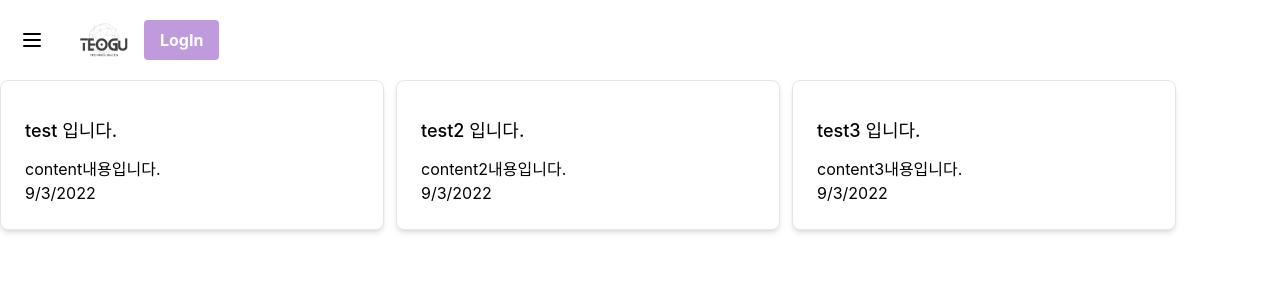
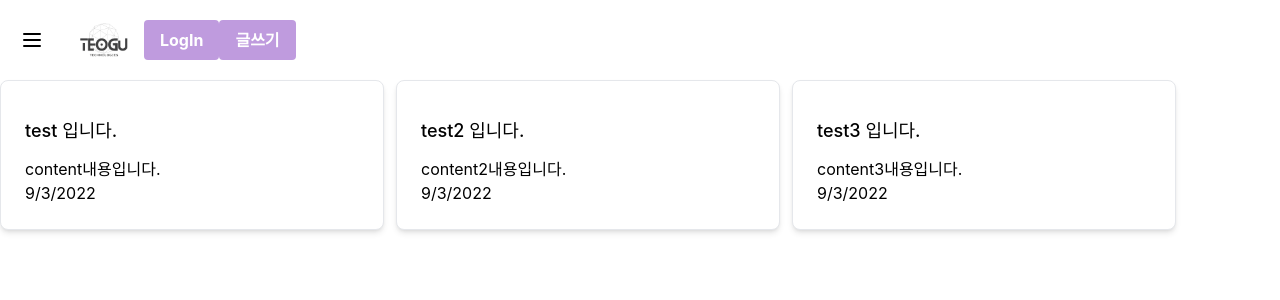
Before and after one commit to tmdqls2257/NextNestBlog, a Next.js app in the folder client/: page /blogs in a window 1280 px wide. Shown: the top 300 px of the page. Built offline with nearby package versions, Linux system fonts and the light colour scheme.

Commit message:
💄 postpage

```diff
--- a/client/elements/header/header.tsx
+++ b/client/elements/header/header.tsx
@@ -29,6 +29,9 @@ const Header = observer(({ onClick }: HeaderProps) => {
           {"LogIn"}
         </LinkButton>
       )}
+      <LinkButton href={"http://localhost:3000/blogs/post"}>
+        {"글쓰기"}
+      </LinkButton>
     </header>
   );
 });
--- /dev/null
+++ b/client/pages/blogs/post.tsx
@@ -0,0 +1,27 @@
+import JoditEditor from "jodit-react";
+import config from "next/config";
+import React, { useRef, useState } from "react";
+
+const Post = () => {
+  const editor = useRef(null);
+  const [content, setContent] = useState("");
+
+  return (
+    <>
+      <input type="text" />
+      {/* <JoditEditor
+        ref={editor}
+        value={content}
+        config={{
+          readonly: false,
+          placeholder: "Start typings...",
+        }}
+        // tabIndex={1} // tabIndex of textarea
+        onBlur={(newContent) => setContent(newContent)} // preferred to use only this option to update the content for performance reasons
+        onChange={(newContent) => {}}
+      /> */}
+    </>
+  );
+};
+
+export default Post;
```
Also changed, not shown: 1 other file (tests, documents, lock files or other folders).
